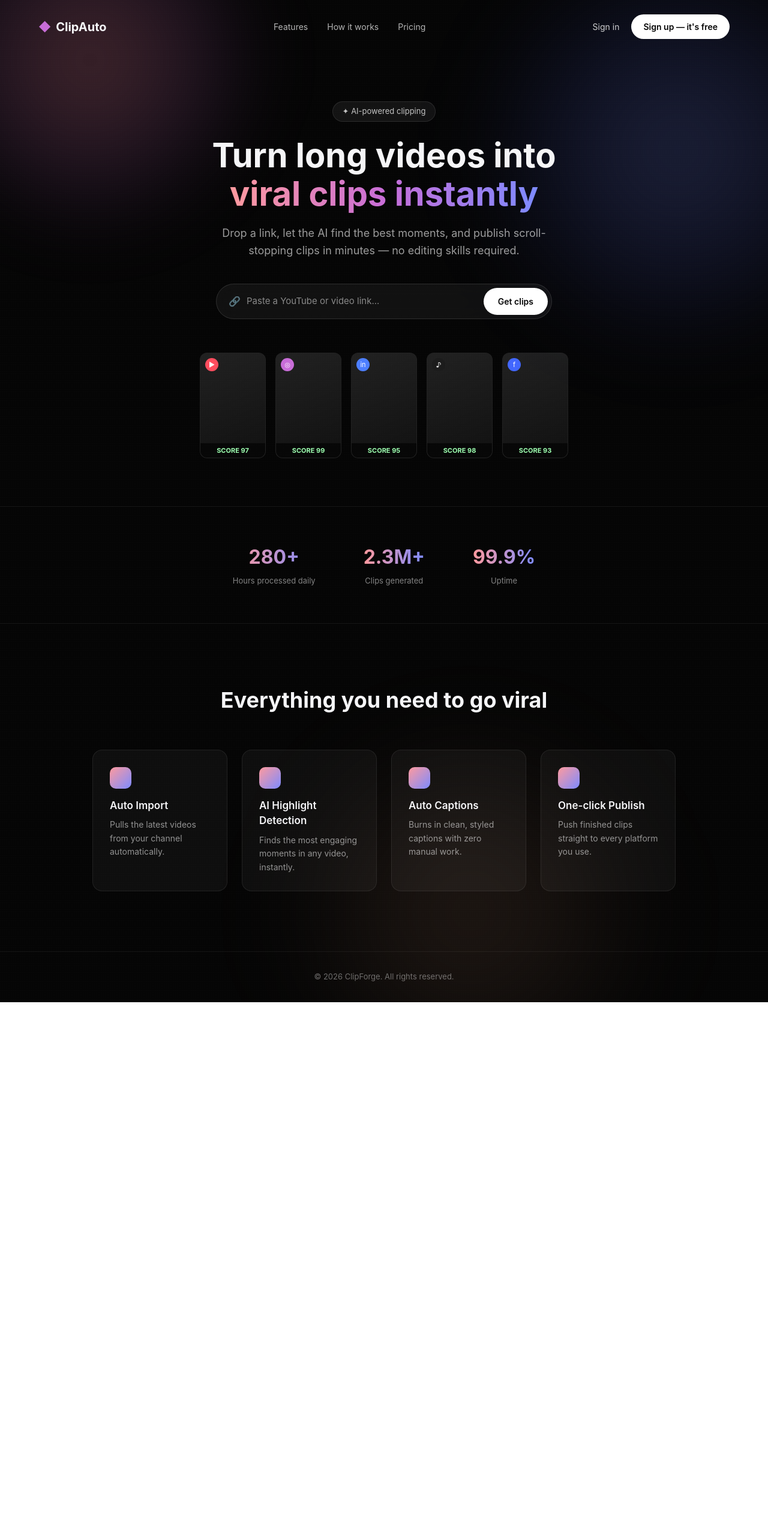
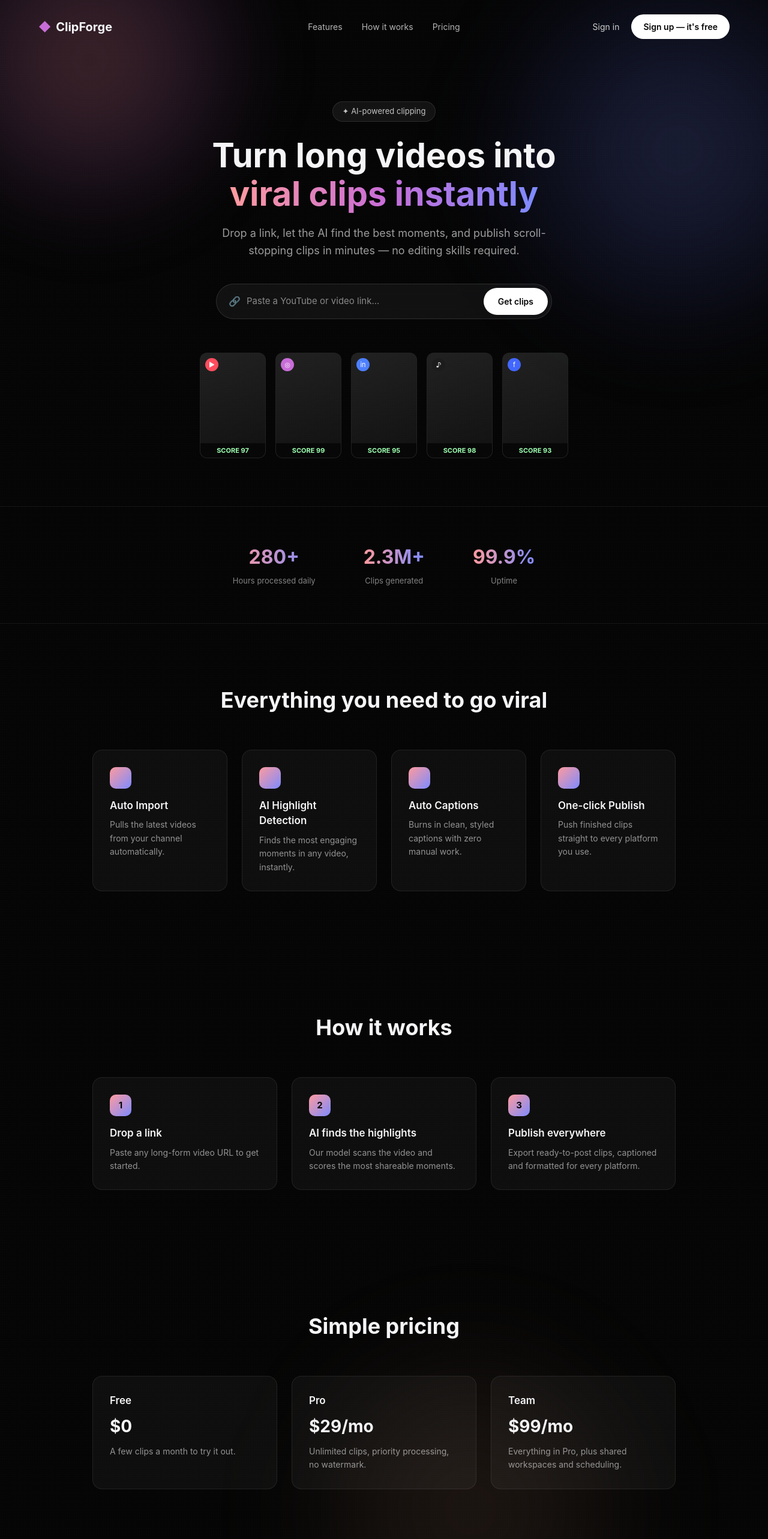
Before and after one commit to epicadi7/Clip-Auto, a Next.js app: page / in a window 1280 px wide. Shown: the top 2566 px of the page at 60% size. Before the commit the page ends 1671 px from the top, so only its background shows below. Built offline with nearby package versions, Linux system fonts and the light colour scheme.

Commit message:
Refactor navigation and add new sections
Updated navigation and added sections for 'How it works' and 'Pricing'. Modified styles for better layout.

```diff
--- a/app/page.js
+++ b/app/page.js
@@ -15,15 +15,17 @@
 
       {/* Nav */}
       <nav style={styles.nav}>
-        <div style={styles.logo}>
-          <span style={styles.logoMark}>◆</span> ClipAuto
+        <div style={styles.navCol}>
+          <div style={styles.logo}>
+            <span style={styles.logoMark}>◆</span> ClipForge
+          </div>
         </div>
-        <div style={styles.navLinks}>
+        <div style={{ ...styles.navCol, ...styles.navLinks }}>
           <a href="#features" style={styles.navLink}>Features</a>
           <a href="#how" style={styles.navLink}>How it works</a>
           <a href="#pricing" style={styles.navLink}>Pricing</a>
         </div>
-        <div style={styles.navActions}>
+        <div style={{ ...styles.navCol, ...styles.navActions }}>
           <a href="#" style={styles.signInLink}>Sign in</a>
           <a href="#" style={styles.ctaButton}>Sign up — it's free</a>
         </div>
@@ -114,6 +116,42 @@
         </div>
       </section>
 
+      {/* How it works */}
+      <section id="how" style={styles.features}>
+        <h2 style={styles.sectionTitle}>How it works</h2>
+        <div style={styles.featureGrid}>
+          {[
+            { step: "1", title: "Drop a link", desc: "Paste any long-form video URL to get started." },
+            { step: "2", title: "AI finds the highlights", desc: "Our model scans the video and scores the most shareable moments." },
+            { step: "3", title: "Publish everywhere", desc: "Export ready-to-post clips, captioned and formatted for every platform." },
+          ].map((s, i) => (
+            <div key={i} style={styles.featureCard}>
+              <div style={styles.stepNumber}>{s.step}</div>
+              <h3 style={styles.featureTitle}>{s.title}</h3>
+              <p style={styles.featureDesc}>{s.desc}</p>
+            </div>
+          ))}
+        </div>
+      </section>
+
+      {/* Pricing */}
+      <section id="pricing" style={styles.features}>
+        <h2 style={styles.sectionTitle}>Simple pricing</h2>
+        <div style={styles.featureGrid}>
+          {[
+            { plan: "Free", price: "$0", desc: "A few clips a month to try it out." },
+            { plan: "Pro", price: "$29/mo", desc: "Unlimited clips, priority processing, no watermark." },
+            { plan: "Team", price: "$99/mo", desc: "Everything in Pro, plus shared workspaces and scheduling." },
+          ].map((p, i) => (
+            <div key={i} style={styles.featureCard}>
+              <h3 style={styles.featureTitle}>{p.plan}</h3>
+              <div style={styles.priceNumber}>{p.price}</div>
+              <p style={styles.featureDesc}>{p.desc}</p>
+            </div>
+          ))}
+        </div>
+      </section>
+
       {/* Footer */}
       <footer style={styles.footer}>
         <span>© 2026 ClipForge. All rights reserved.</span>
@@ -178,8 +216,12 @@
     zIndex: 2,
     display: "flex",
     alignItems: "center",
-    justifyContent: "space-between",
     padding: "24px 64px",
+  },
+  navCol: {
+    flex: 1,
+    display: "flex",
+    alignItems: "center",
   },
   logo: {
     fontSize: "20px",
@@ -189,13 +231,31 @@
     gap: "8px",
   },
   logoMark: { color: "#c86dd7" },
-  navLinks: { display: "flex", gap: "32px" },
+  navLinks: { justifyContent: "center", gap: "32px" },
   navLink: {
     color: "rgba(255,255,255,0.7)",
     textDecoration: "none",
     fontSize: "14px",
   },
-  navActions: { display: "flex", alignItems: "center", gap: "20px" },
+  navActions: { justifyContent: "flex-end", gap: "20px" },
+  stepNumber: {
+    width: "36px",
+    height: "36px",
+    borderRadius: "10px",
+    background: "linear-gradient(135deg, #ff9a9e, #7d8bff)",
+    marginBottom: "16px",
+    display: "flex",
+    alignItems: "center",
+    justifyContent: "center",
+    fontSize: "15px",
+    fontWeight: 700,
+    color: "#050505",
+  },
+  priceNumber: {
+    fontSize: "28px",
+    fontWeight: 700,
+    margin: "6px 0 10px",
+  },
   signInLink: {
     color: "rgba(255,255,255,0.8)",
     textDecoration: "none",
```
